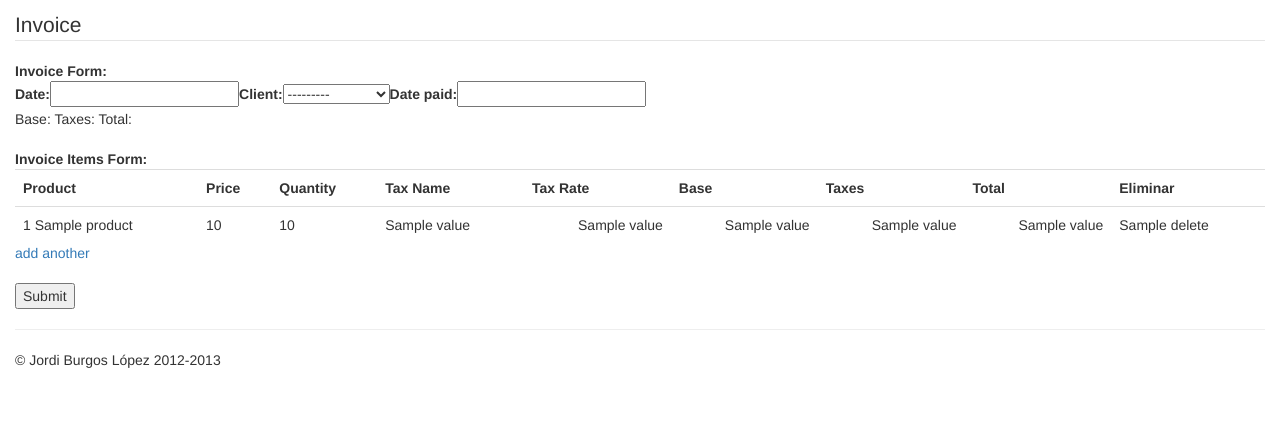
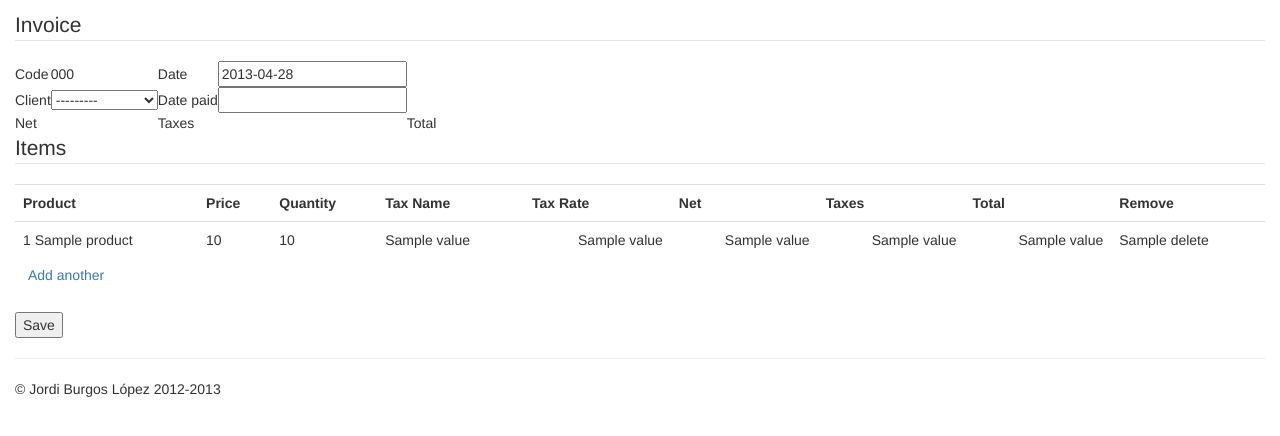
Before and after one commit to jmaister/orderproject, a Django app: template order/templates/order/invoice_form.html in a window 1280 px wide. Shown: the part 50-486 px from the top of the page. Run offline with Django 3.2, Linux system fonts and the light colour scheme; tables that the repository leaves empty hold one stand-in row (values such as "Sample post"); the template is opened without the code that fills it: values that come from a table or form of the project are taken from there, most other values are stand-ins (such as "Sample title", 1, 10 or a date in 2020); parts of the project's set-up code (start-up, migrations or seed data) failed here and were passed over; some libraries are stand-ins or nearby versions.

Commit message:
Improve Invoice screen.

```diff
--- a/order/forms.py
+++ b/order/forms.py
@@ -1,3 +1,4 @@
+import datetime
 from django import forms
 from extra_views.advanced import InlineFormSet
 from order.models import Invoice, InvoiceItem, Product, Client, Tax
@@ -5,14 +6,25 @@ from order.models import Invoice, InvoiceItem, Product, Client, Tax
 
 class InvoiceForm(forms.ModelForm):
 
+    date = forms.DateField(initial=datetime.date.today)
+
     class Meta:
         model = Invoice
         exclude = ('company',)
+
+class InvoiceItemForm(forms.ModelForm):
+
+    price = forms.CharField(max_length=10, min_length=1)
+    quantity = forms.CharField(max_length=10, min_length=1)
+
+    class Meta:
+        model = InvoiceItem
 
 
 class InvoiceItemInline(InlineFormSet):
     model = InvoiceItem
     extra = 1
+    form_class = InvoiceItemForm
 
 
 class ProductForm(forms.ModelForm):
--- a/order/templates/order/invoice_form.html
+++ b/order/templates/order/invoice_form.html
@@ -1,7 +1,7 @@
 {% extends 'base.html' %}
 {% load staticfiles %}
 {% load formsettags %}
-
+{% load widget_tweaks %}
 
 {% block styles %}
     <link href="{% static "css/invoice.css" %}" rel="stylesheet">
@@ -14,10 +14,8 @@
     $(function() {
         $('.InvoiceItemInline').formset({
             prefix : '{{ InvoiceItemInline.prefix }}',
-            added: function(newrow) {
-                var new_row_id = $('input#id_' +this.prefix + '-TOTAL_FORMS').val() - 1;
-                $(newrow).attr('id', 'id_'+ this.prefix + '-' + new_row_id);
-            }
+            addText: '<span class="btn"><i class="icon-plus-sign"></i> Add another</span>',
+            deleteText: '<span class="btn"><i class="icon-remove"></i> Remove</span>',
         });
     });
 
@@ -34,21 +32,29 @@
             Invoice
         </legend>
 
-        <b>Invoice Form:</b>
-        <br/>
-        {{ form }}
-        <br/>
-        Base: <span id="base">{{form.base.value}}</span>
-        Taxes: <span id="taxes"></span>
-        Total: <span id="total"></span>
-        <br/>
-        <br/>
+        {{form.errors}}
 
-        <b>Invoice Items Form:</b>
-        <br/>
-
+        <table border="0" cellspacing="5" cellpadding="5">
+            <tr>
+                <td>Code</td><td><span id="code" class="uneditable-input">{{object.code|default:''}}</span></td>
+                <td>{{form.date.label}}</td><td>{{form.date}}</td>
+            </tr>
+            <tr>
+                <td>{{form.client.label}}</td><td>{{form.client}}</td>
+                <td>{{form.date_paid.label}}</td><td>{{form.date_paid}}</td>
+            </tr>
+            <tr>
+                <td>Net</td><td class="total"><span id="base" class="uneditable-input">&nbsp;</span></td>
+                <td>Taxes</td><td class="total"><span id="taxes" class="uneditable-input">&nbsp;</span></td>
+                <td>Total</td><td class="total"><span id="total" class="uneditable-input">&nbsp;</span></td>
+            </tr>
+        </table>
 
         <fieldset class="module aligned ">
+        <legend>
+            Items
+        </legend>
+
         <table class="table">
              <tr>
                 <th>Product</th>
@@ -56,18 +62,18 @@
                 <th>Quantity</th>
                 <th>Tax Name</th>
                 <th>Tax Rate</th>
-                <th>Base</th>
+                <th>Net</th>
                 <th>Taxes</th>
                 <th>Total</th>
-                <th>Eliminar</th>
+                <th>Remove</th>
              </tr>
              {{ InvoiceItemInline.management_form }}
              {% for f in InvoiceItemInline %}
                   <tr class="InvoiceItemInline" id="id_{{ InvoiceItemInline.prefix }}-{{forloop.counter0}}">
                       <td>{{f.id}}
                           {{f.product.errors.as_ul}}{{f.product}}</td>
-                      <td>{{f.price.errors.as_ul}}{{f.price}}</td>
-                      <td>{{f.quantity.errors.as_ul}}{{f.quantity}}</td>
+                      <td>{{f.price.errors.as_ul}}{{f.price|add_class:"input-small"}}</td>
+                      <td>{{f.quantity.errors.as_ul}}{{f.quantity|add_class:"input-small"}}</td>
                       <td class="field-tax_name">
                           <span>{{f.tax_name.value|default_if_none:''}}</span>
                           {{f.tax_name.as_hidden}}
@@ -85,27 +91,7 @@
         </table>
         </fieldset>
 
-
-
-
-
-
-        {% comment %}
-        {% formset_table_bootstrap InvoiceItemInline 'InvoiceItemLine' %}
-
-
-        {{InvoiceItemInline.management_form}}
-        {% for fs in InvoiceItemInline %}
-        <div class="line">
-            <span> {% for field in fs %} <span>{{ field.label_tag }}: {{field}}</span> {% endfor %}
-        </div>
-        <div>
-            {{fs.errors}}
-        </div>
-        {% endfor %}
-        {% endcomment %}
-
     </fieldset>
-    <input title='Submit this form' type='submit' name='submit' value='Submit' />
+    <input title='Save this form' type='submit' name='submit' value='Save' />
 </form>
 {% endblock %}
--- a/orderproject/settings.py
+++ b/orderproject/settings.py
@@ -154,6 +154,8 @@ INSTALLED_APPS = (
     'django.contrib.messages',
     'django.contrib.humanize',
 
+    'widget_tweaks',
+
 )
 
 # A sample logging configuration. The only tangible logging
--- a/requirements.txt
+++ b/requirements.txt
@@ -4,3 +4,4 @@ django-allauth==0.10.0
 django-debug-toolbar==0.9.4
 django-extra-views==0.6.2
 django-braces==1.0.0
+django-widget-tweaks=1.3
```
